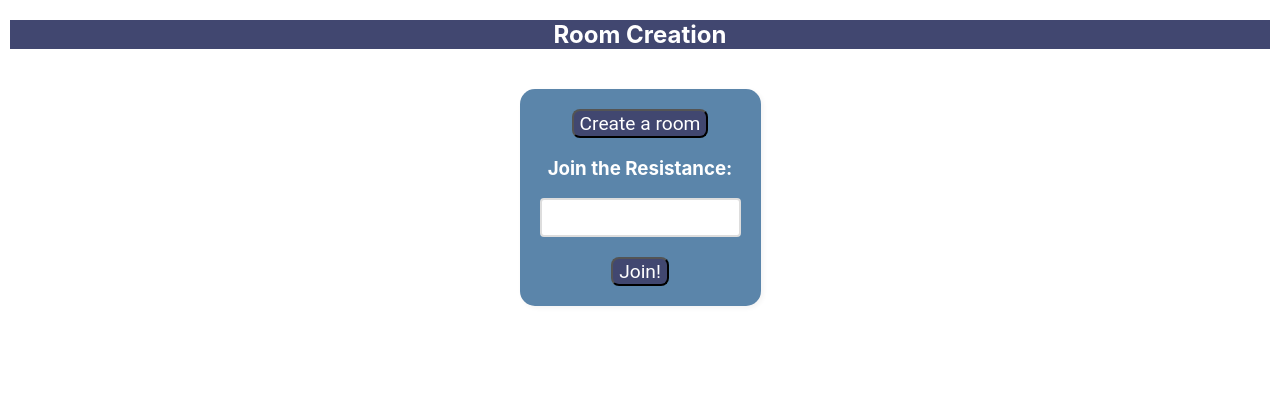
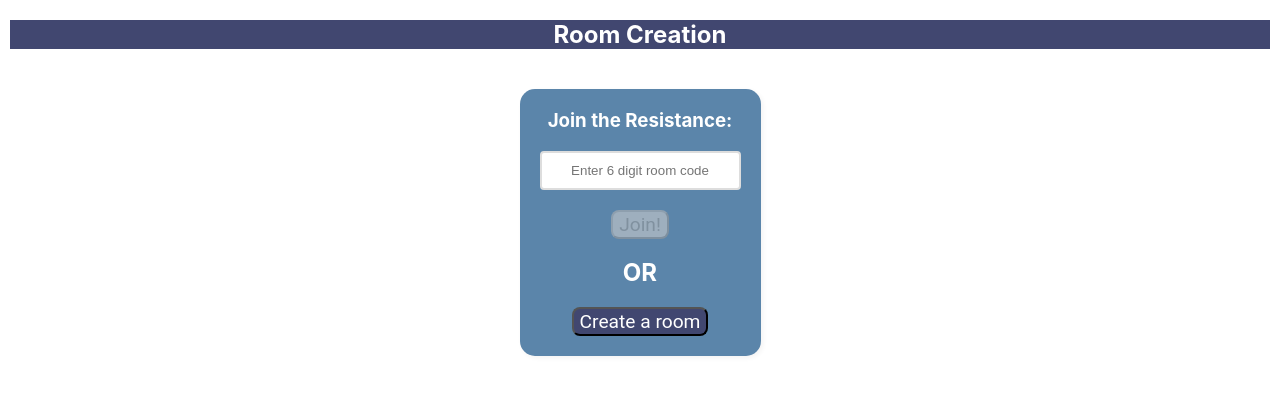
Before and after one commit to noahallen/Avalon, a React (Create React App) app: page / in a window 1280 px wide. Shown: the top 394 px of the page. Built offline with nearby package versions, Linux system fonts and the light colour scheme; no server answers.

Commit message:
Added userNameInput component and some minor enhancements

```diff
--- a/src/App.css
+++ b/src/App.css
@@ -37,3 +37,20 @@
 		transform: rotate(360deg);
 	}
 }
+
+/* Styles for disabled buttons */
+button:disabled {
+	background-color: #ccc;
+	color: #999;
+	cursor: not-allowed;
+	opacity: 0.6;
+}
+
+button:disabled:hover {
+	background-color: #ccc;
+	color: #999;
+}
+
+button:disabled:focus {
+	outline: none;
+}
--- a/src/components/box-join.js
+++ b/src/components/box-join.js
@@ -2,34 +2,37 @@ import { useState } from "react";
 
 const JoinBox = (props) => {
 	const { joinCode, error } = props;
+	const [inputValue, setInputValue] = useState("");
 
 	const handleCreate = async (e) => {
-		// prevents reload on submit
 		e.preventDefault();
+	};
 
-		console.log("handle create");
-		// handle create button click
+	const handleJoin = async (e) => {
+		e.preventDefault();
 	};
-	const handleJoin = async (e) => {
-		// prevents reload on submit
-		e.preventDefault();
 
-		console.log("handle join");
-		// handle join button click
+	const handleChange = (e) => {
+		if (e.target.value.length <= 6) {
+			setInputValue(e.target.value);
+		}
 	};
 
 	return (
-		<div className="box-join">
-			{/* "Create a room" button */}
+		<div className="box-input">
+			<form onSubmit={handleJoin}>
+				<h3>Join the Resistance:</h3>
+				<input
+					type="text"
+					placeholder="Enter 6 digit room code"
+					value={inputValue}
+					onChange={handleChange}
+				/>
+				<button disabled={inputValue.length < 6}>Join!</button>
+			</form>
+			<h2>OR</h2>
 			<form onSubmit={handleCreate}>
 				<button>Create a room</button>
-			</form>
-
-			{/* "Join the Resistance" code and button entry */}
-			<form onSubmit={handleJoin}>
-				<h3>Join the Resistance:</h3>
-				<input type="text" />
-				<button>Join!</button>
 			</form>
 		</div>
 	);
--- /dev/null
+++ b/src/components/sampleAuth.js
@@ -0,0 +1,21 @@
+//Write a basic component that takes in a boolean prop named "shouldRender" and a boolean prop that is named "isAuthenticated"
+// If the prop is true, the component should render a sample button that sets the isAuthenticated state to true
+// If the prop is false, the component should render nothing
+
+import { useState } from "react";
+
+const SampleAuth = (props) => {
+	const { shouldRender, isAuthCompleted, setIsAuthCompleted } = props;
+
+	const handleAuthRequest = () => {
+		setIsAuthCompleted(true);
+	};
+
+	return shouldRender ? (
+		<button disabled={isAuthCompleted} onClick={handleAuthRequest}>
+			Authenticate
+		</button>
+	) : null;
+};
+
+export default SampleAuth;
--- /dev/null
+++ b/src/components/userNameInputBox.js
@@ -0,0 +1,48 @@
+// Write the username input box that will contain:
+// an input field with ghost text of "Enter your username here"
+// a button with the text of "Continue"
+// This button will also reference the GameContextProvider to set the username state
+// The button should be enabled if the username is not empty and shouldUseAuth is false or (shouldUseAuth is true and isAuthCompleted is true)
+// The button should be disabled if the username is empty or shouldUseAuth is true and isAuthCompleted is false
+
+import { useState, useContext } from "react";
+import SampleAuth from "./sampleAuth";
+import { GameContext } from "./GameProvider";
+
+const UserNameInputBox = (props) => {
+	const shouldUseAuth = props.shouldUseAuth;
+	const [isAuthCompleted, setIsAuthCompleted] = useState(false);
+	const { userName, setUserName } = useContext(GameContext);
+
+	const handleChange = (e) => {
+		setUserName(e.target.value);
+	};
+
+	const handleSubmit = (e) => {
+		e.preventDefault();
+	};
+
+	const isButtonDisabled =
+		userName === "" || (shouldUseAuth && !isAuthCompleted);
+
+	return (
+		<div className="box-input">
+			<form onSubmit={handleSubmit}>
+				<h3>Enter Your Username:</h3>
+				<input
+					type="text"
+					placeholder="Enter your username here"
+					onChange={handleChange}
+				/>
+				<SampleAuth
+					shouldRender={shouldUseAuth}
+					isAuthCompleted={isAuthCompleted}
+					setIsAuthCompleted={setIsAuthCompleted}
+				/>
+				<button disabled={isButtonDisabled}>Continue</button>
+			</form>
+		</div>
+	);
+};
+
+export default UserNameInputBox;
--- a/src/index.css
+++ b/src/index.css
@@ -36,7 +36,7 @@ form button {
 	font-size: 1.2em;
 	border-radius: 8px;
 }
-.box-join {
+.box-input {
 	background-color: var(--background-4);
 	color: var(--text-primary);
 	border-radius: 15px;
@@ -47,10 +47,10 @@ form button {
 	align-items: center;
 	text-align: center;
 }
-.box-join h3 {
-	text-align: center;
-	align-items: center;
+.box-input h3 {
+	margin-top: 0px;
 }
+
 .room-creation {
 	display: grid;
 	grid-template-columns: 5fr;
```
Also changed, not shown: src/pages/RoomCreationPage.jsx (+12 -15 lines).
